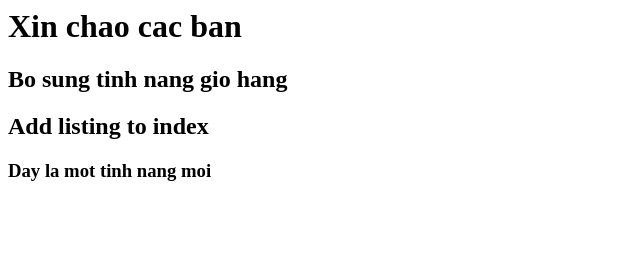
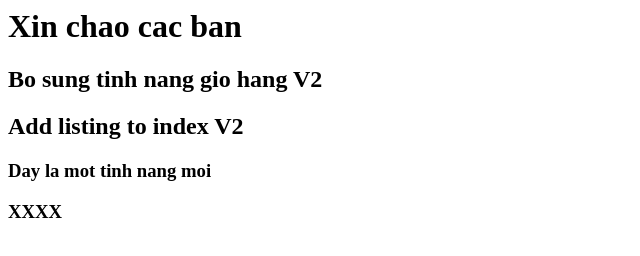
Before and after one commit to ITSS-Academy/Web24S-Demo01, a plain HTML site: page index.html in a window 1280 px wide. Shown: the whole page, without its empty margins (0-640 px from the left). Drawn offline with Linux system fonts and the light colour scheme.

Commit message:
Cap nhat tinh nang moi

```diff
--- a/index.html
+++ b/index.html
@@ -5,8 +5,9 @@
 </header>
 <body>
     <h1>Xin chao cac ban</h1>
-    <h2>Bo sung tinh nang gio hang</h2>
-    <h2>Add listing to index</h2>
+    <h2>Bo sung tinh nang gio hang V2</h2>
+    <h2>Add listing to index V2</h2>
     <h3>Day la mot tinh nang moi</h3>
+    <h3>XXXX</h3>
     <script src="./script.js"></script>
 </body>
```
